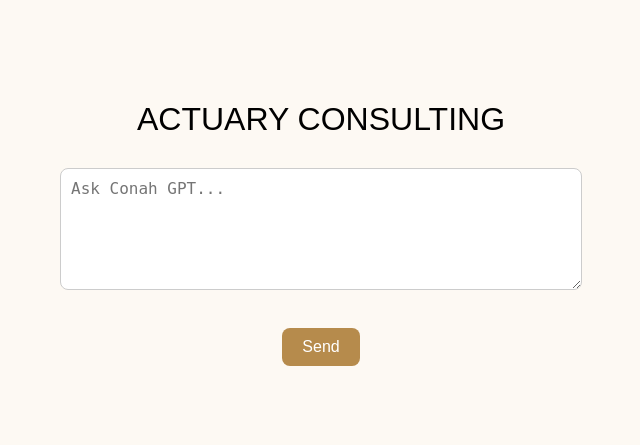
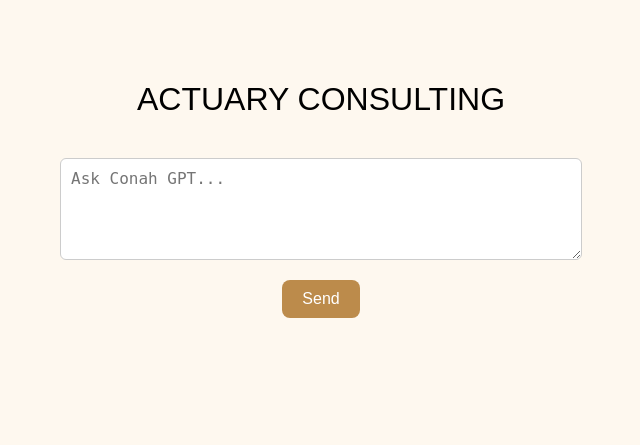
Before and after one commit to Jen866/ConahGPT, a Flask app: page / in a window 1280 px wide. Shown: the top 445 px of the page, without its empty margins (319-959 px from the left). Run offline with Flask 3, Linux system fonts and the light colour scheme; parts of the project's set-up code (start-up, migrations or seed data) failed here and were passed over.

Commit message:
Update index.html

```diff
--- a/templates/index.html
+++ b/templates/index.html
@@ -1,98 +1,29 @@
 <!DOCTYPE html>
-<html>
+<html lang="en">
 <head>
-  <meta charset="UTF-8">
-  <title>Conah GPT</title>
-  <link rel="stylesheet" href="{{ url_for('static', filename='style.css') }}">
-  <style>
-    body {
-      background-color: #fdf9f3;
-      font-family: Arial, sans-serif;
-      padding: 40px;
-      text-align: center;
-    }
-    h1 {
-      margin-bottom: 30px;
-    }
-    #user-input {
-      width: 60%;
-      height: 100px;
-      font-size: 16px;
-      padding: 10px;
-      border-radius: 8px;
-      border: 1px solid #ccc;
-    }
-    button {
-      background-color: #b68b4c;
-      color: white;
-      border: none;
-      padding: 10px 20px;
-      font-size: 16px;
-      margin-top: 10px;
-      border-radius: 8px;
-      cursor: pointer;
-    }
-    .chat-box {
-      margin-top: 40px;
-      text-align: left;
-      width: 60%;
-      margin-left: auto;
-      margin-right: auto;
-    }
-    .chat-line {
-      margin-bottom: 10px;
-      padding-bottom: 10px;
-      border-bottom: 1px solid #eee;
-    }
-    .chat-line strong {
-      color: #333;
-    }
-  </style>
+    <meta charset="UTF-8">
+    <title>Conah GPT</title>
+    <link rel="stylesheet" href="/static/style.css">
 </head>
-<body>
-  <h1>ACTUARY CONSULTING</h1>
+<body style="background-color: #fef8ef; font-family: Arial, sans-serif;">
 
-  <textarea id="user-input" placeholder="Ask Conah GPT..."></textarea><br>
-  <button onclick="sendMessage()">Send</button>
+    <div style="max-width: 800px; margin: 40px auto; padding: 20px;">
+        <h1 style="text-align: center; color: #000;">ACTUARY CONSULTING</h1>
 
-  <div id="chat-box" class="chat-box"></div>
+        <div style="margin-top: 40px;">
+            <textarea id="question" rows="4" style="width: 100%; padding: 10px; font-size: 16px;" placeholder="Ask Conah GPT..."></textarea>
+            <button onclick="sendQuestion()" style="margin-top: 10px; background-color: #bc8b4b; color: white; padding: 10px 20px; font-size: 16px; border: none; cursor: pointer; border-radius: 8px;">Send</button>
+        </div>
 
-  <script>
-    async function sendMessage() {
-      const input = document.getElementById("user-input").value.trim();
-      if (!input) return;
+        <div id="chat" style="margin-top: 40px;">
+            {% for msg in messages %}
+                <p><strong>You:</strong> {{ msg.question }}</p>
+                <p><strong>Conah GPT:</strong> <span>{{ msg.answer | safe }}</span></p>
+                <hr>
+            {% endfor %}
+        </div>
+    </div>
 
-      const chatBox = document.getElementById("chat-box");
-
-      // Show user's message
-      const userLine = document.createElement("div");
-      userLine.className = "chat-line";
-      userLine.innerHTML = `<strong>You:</strong> ${input}`;
-      chatBox.appendChild(userLine);
-
-      // Clear input
-      document.getElementById("user-input").value = "";
-
-      try {
-        const res = await fetch("/ask", {
-          method: "POST",
-          headers: { "Content-Type": "application/json" },
-          body: JSON.stringify({ question: input })
-        });
-
-        const data = await res.json();
-
-        const botLine = document.createElement("div");
-        botLine.className = "chat-line";
-        botLine.innerHTML = `<strong>Conah GPT:</strong> ${data.answer}`;
-        chatBox.appendChild(botLine);
-      } catch (err) {
-        const errorLine = document.createElement("div");
-        errorLine.className = "chat-line";
-        errorLine.innerHTML = `<strong>Conah GPT:</strong> Error talking to server.`;
-        chatBox.appendChild(errorLine);
-      }
-    }
-  </script>
+    <script src="/static/script.js"></script>
 </body>
 </html>
```
